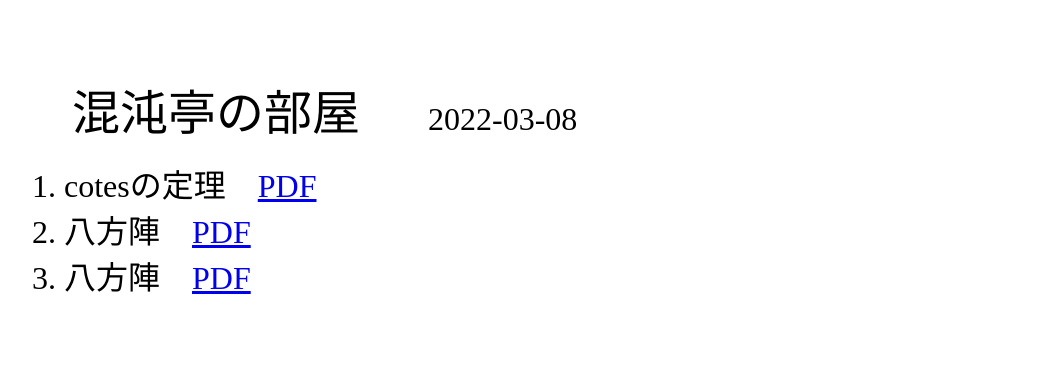
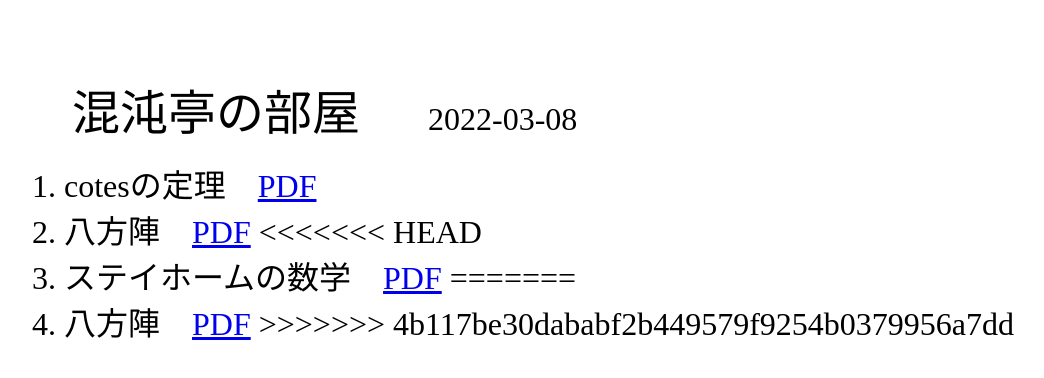
Before and after one commit to contontei21/math2, a plain HTML site: page index.html in a window 1280 px wide. Shown: the whole page, without its empty margins (34-1078 px from the left). Drawn offline with Linux system fonts and the light colour scheme.

Commit message:
index220308a

```diff
--- a/index.html
+++ b/index.html
@@ -23,8 +23,13 @@
   <li>cotesの定理&emsp;<a href="offline/Cotesの定理2022.pdf">PDF</a>
   </li>
   <li>八方陣&emsp;<a href="offline/８方陣.pdf">PDF</a>
+<<<<<<< HEAD
+ </li>
+ <li>ステイホームの数学&emsp;<a href="offline/ステイホームの数学.pdf">PDF</a>
+=======
   </li>
   <li>八方陣&emsp;<a href="offline/８方陣.pdf">PDF</a>
+>>>>>>> 4b117be30dababf2b449579f9254b0379956a7dd
   </li>
   </font></ol><BR>
 </div>
```
Also changed, not shown: 2 other files.
